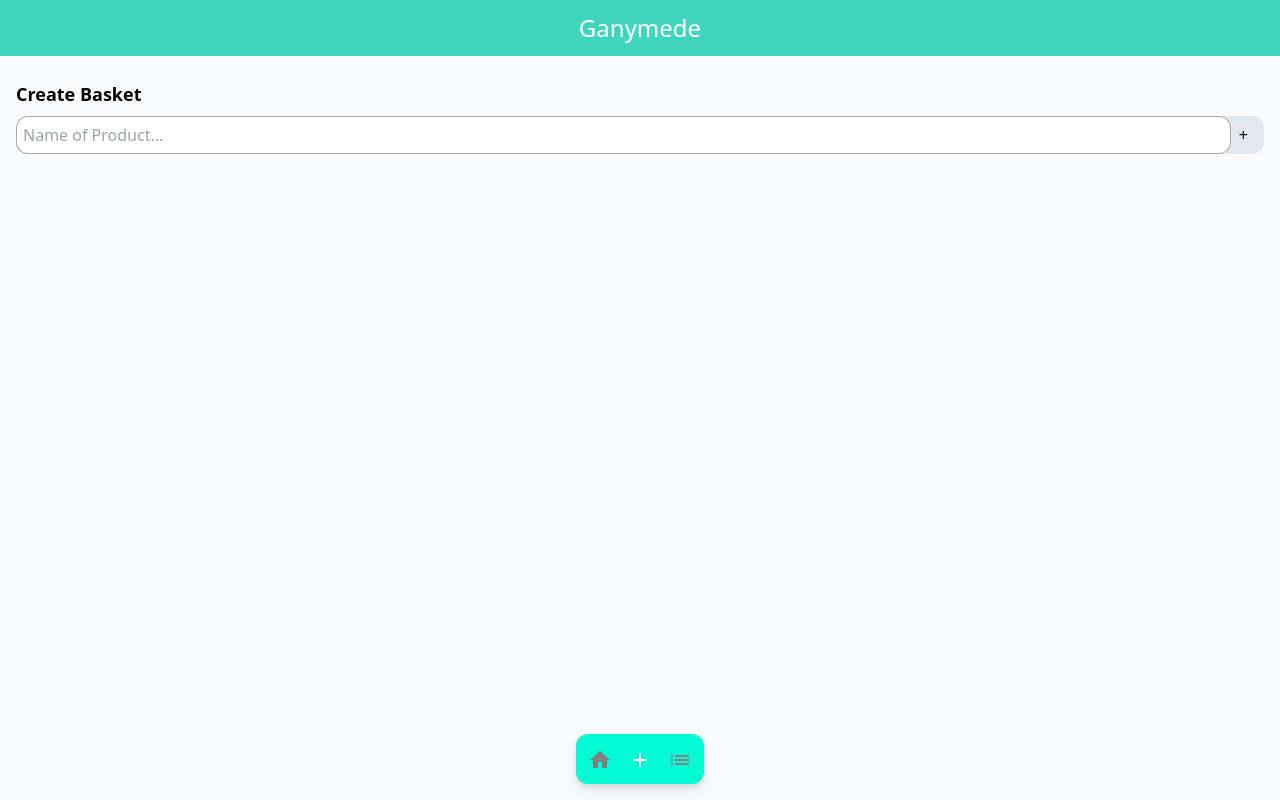
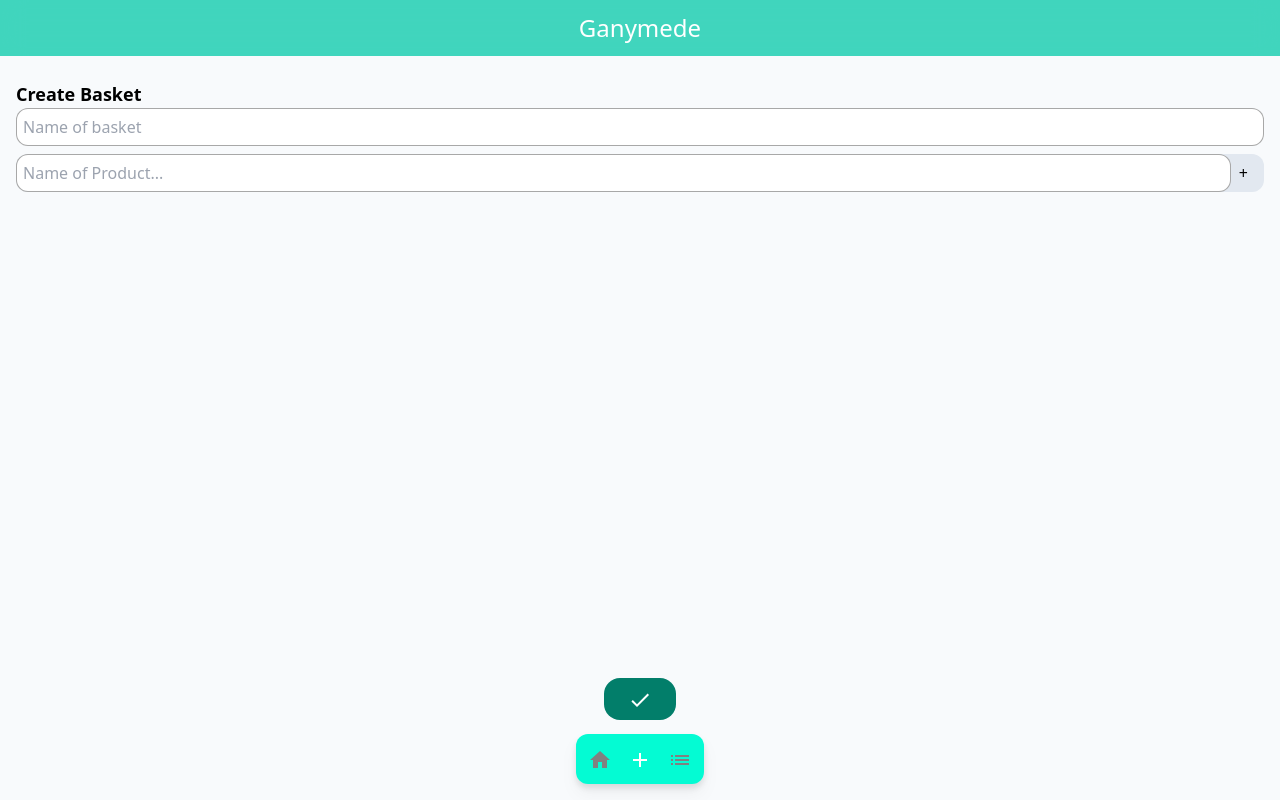
Before and after one commit to bevzzz/hackathon-2023, a Next.js app in the folder ganymede-basket/: page /add in a window 1280 px wide. Built offline with nearby package versions, Linux system fonts and the light colour scheme.

Commit message:
feat: add button

```diff
--- a/ganymede-basket/src/components/shoplist/Shoplist.tsx
+++ b/ganymede-basket/src/components/shoplist/Shoplist.tsx
@@ -1,6 +1,7 @@
 import { useState } from "react";
 import Autocompleter from "../autocompleter/Autocompleter";
 import ListItem from "./ListItem";
+import CheckIcon from '@mui/icons-material/Check';
 
 export default function Shoplist(): JSX.Element {
     const [items, setItems] = useState<Array<string>>([]);
@@ -24,6 +25,7 @@ export default function Shoplist(): JSX.Element {
     }
     return (
         <div className='shop-list'>
+            <input placeholder="Name of basket" type="text" className="autocomplete-input"></input>
             <Autocompleter addItem={addItem}></Autocompleter>
             <div className='list-container pt-3'>
                 {
@@ -35,6 +37,9 @@ export default function Shoplist(): JSX.Element {
                     )
                 }
             </div>
+            <div className="fixed bottom-20 left-0 justify-center w-full flex">
+                <span className="px-6 py-2 rounded-2xl bg-[#027e6a]"><CheckIcon htmlColor="white"></CheckIcon></span>
+            </div>
         </div>
     )
 }
--- a/ganymede-basket/src/pages/add.tsx
+++ b/ganymede-basket/src/pages/add.tsx
@@ -7,7 +7,7 @@ const inter = Inter({ subsets: ['latin'] })
 export default function Home() {
   return (
     <main>
-      <div className="mt-20 mb-20 container px-4">
+      <div className="mt-20 mb-44 container px-4">
         <div className='font-bold text-lg'>
           Create Basket
         </div>
```
